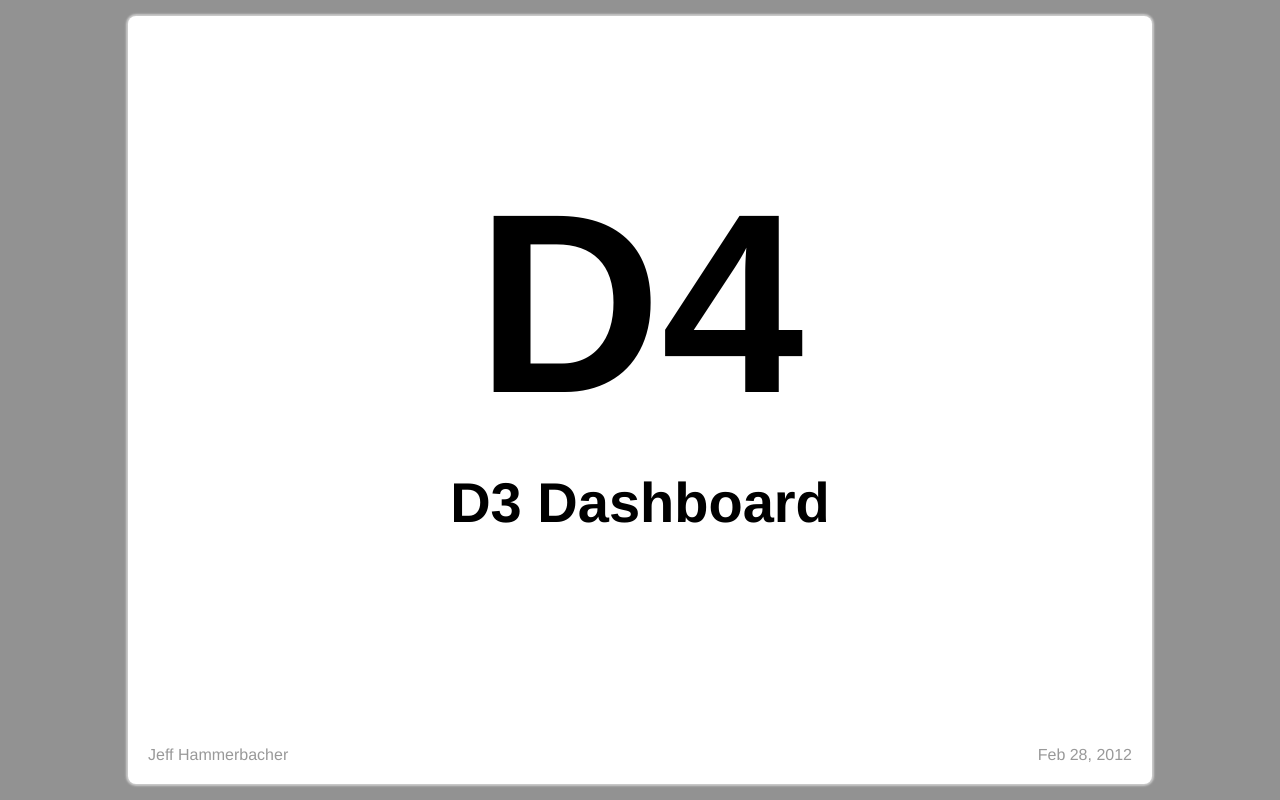
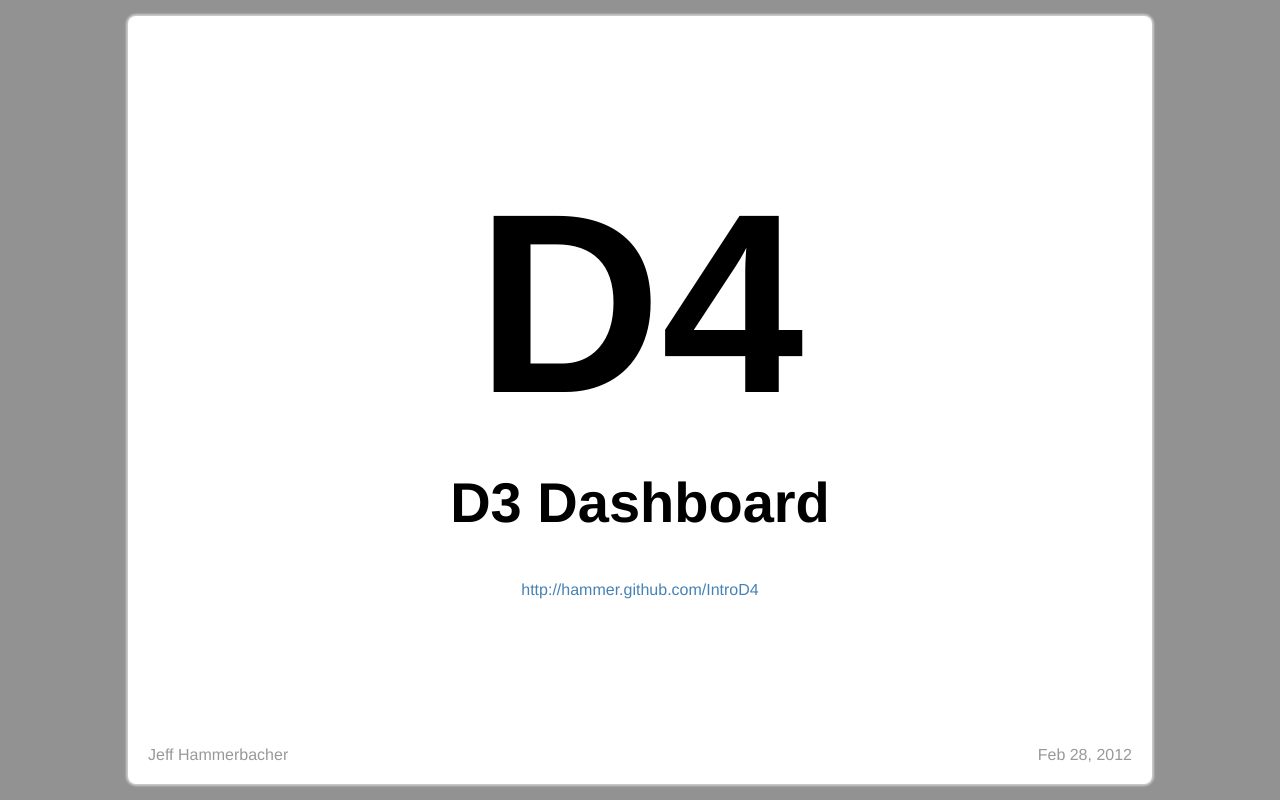
Before and after one commit to ghimlim/IntroD4, a plain HTML site: page index.html in a window 1280 px wide. Drawn offline with Linux system fonts and the light colour scheme.

Commit message:
Added link

```diff
--- a/index.html
+++ b/index.html
@@ -28,6 +28,7 @@ var w = 400,
     <section class="main_title">
       <h1>D4</h1>
       <h2>D3 Dashboard</h2>
+      <a href="http://hammer.github.com/IntroD4">http://hammer.github.com/IntroD4</a>
       <div class="name">Jeff Hammerbacher</div>
       <div class="date">Feb 28, 2012</div>
     </section>
```
